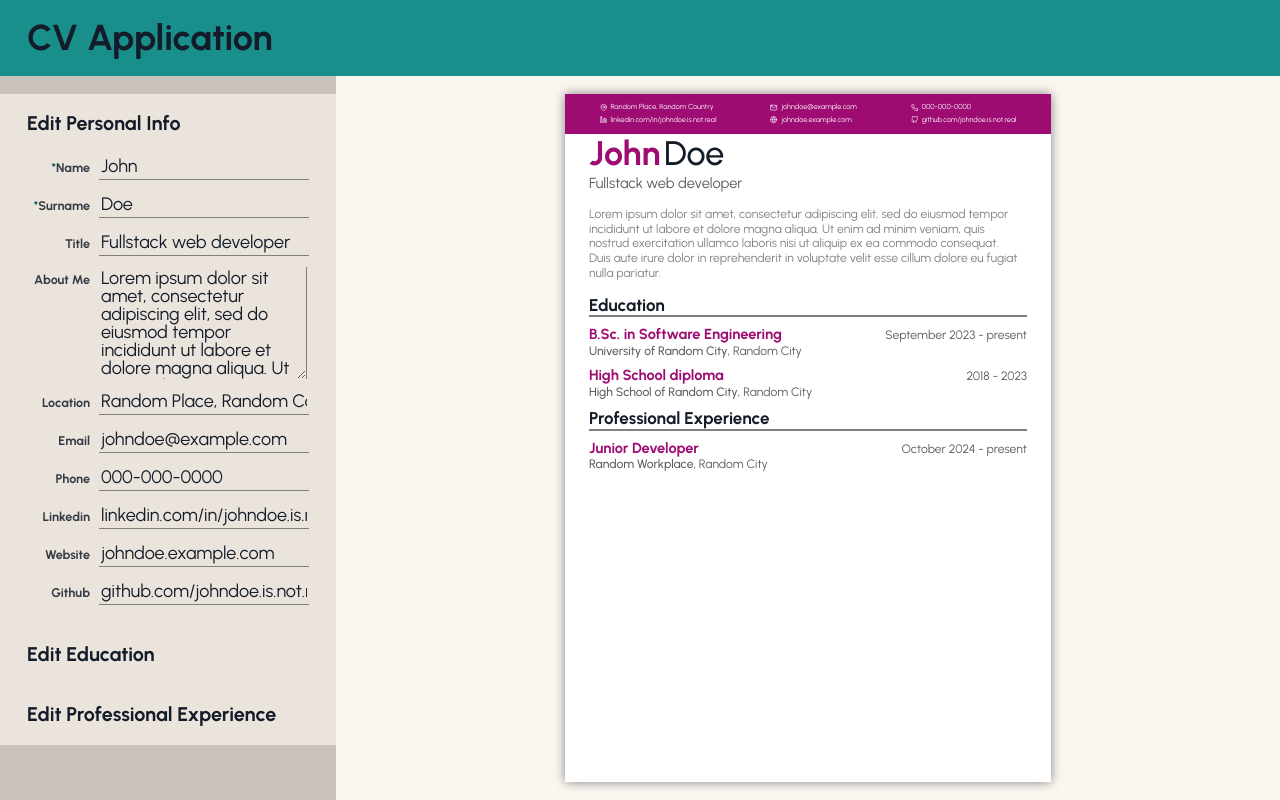
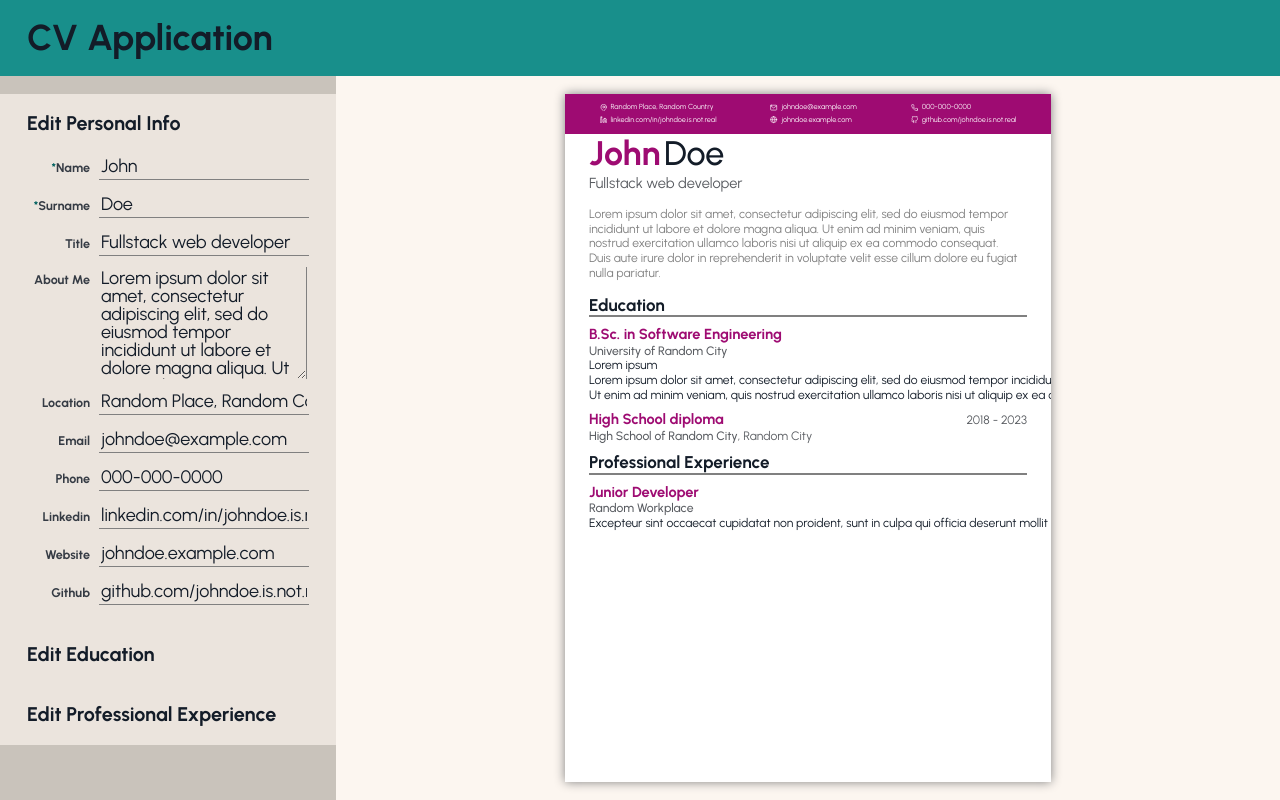
Before and after one commit to frarosset/cv-application, a React (Vite) app: page / in a window 1280 px wide. Built offline with nearby package versions, Linux system fonts and the light colour scheme.

Commit message:
feat(PreviewItemWithDates): add PreviewListWithTextOnly component to show other-info data

```diff
--- a/src/components/preview/PreviewItemWithDates.jsx
+++ b/src/components/preview/PreviewItemWithDates.jsx
@@ -1,8 +1,10 @@
 import Text from "../base/Text.jsx";
+import PreviewListWithTextOnly from "./PreviewListWithTextOnly.jsx";
 import "../../styles/preview/PreviewItemWithDates.css";
 
 function PreviewItemWithDates({ itemData, customClass, textProperties }) {
   const datesValue = getDatesStr(itemData);
+  const otherInfo = itemData.otherInfo ? itemData.otherInfo : [];
 
   return (
     <li className={`preview-item-with-dates ${customClass}`}>
@@ -10,6 +12,8 @@ function PreviewItemWithDates({ itemData, customClass, textProperties }) {
         <Text key={prop} customClass={prop} value={itemData[prop]} />
       ))}
       <Text key={"dates"} customClass={"dates"} value={datesValue} />
+
+      <PreviewListWithTextOnly customClass={"other-info"} data={otherInfo} />
     </li>
   );
 }
```
